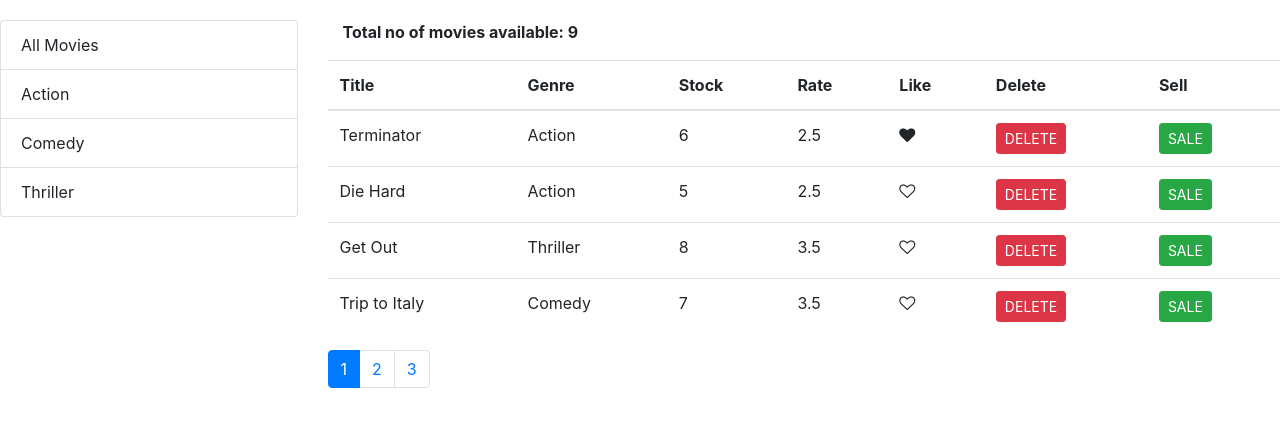
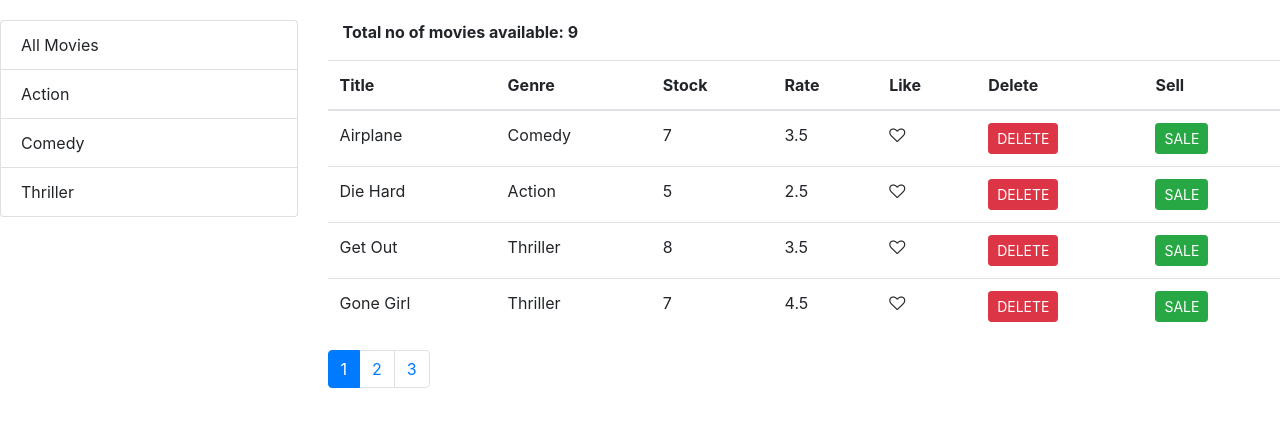
Before and after one commit to vamsiKrishna0315/Reactdummy, a React app: page / in a window 1280 px wide. Shown: the top 426 px of the page. Built offline with nearby package versions, Linux system fonts and the light colour scheme.

Commit message:
Sort added

```diff
--- a/src/components/Movies/movies.jsx
+++ b/src/components/Movies/movies.jsx
@@ -5,6 +5,7 @@
 import { paginate } from '../../utilis/paginate';
 import Filter from '../Movies/subComponents/filter';
 import MoviesTable from '../moviesTable';
+import _ from 'lodash';
 
 
 class Movies extends Component {
@@ -12,11 +13,13 @@
         movies: [],   //this is not the right way
         pageSize: 4,
         currentPage: 1,
-        genres: []
+        genres: [],
+        sortColumn: {path: 'title', order:'asc'}
+
     };
 
     componentDidMount() {
-        const genres = [{name: "All Movies"},...getGenres()]
+        const genres = [{_id: "",name: "All Movies"},...getGenres()]
         this.setState({ movies: getMovies(), genres })
     }
     handleGenreSelect = genre => {
@@ -45,6 +48,18 @@
         this.setState({ currentPage: page });
     };
 
+    handleSort = path =>{
+        const sortColumn  = {...this.state.sortColumn};
+        // console.log(sortColumn);
+        if (sortColumn.path === path)
+        sortColumn.order =sortColumn.order === 'asc' ? 'desc' : 'asc'
+        else {
+            sortColumn.path = path;
+            sortColumn.order = 'asc';
+        }
+       this.setState({sortColumn})
+    }
+
     handleSale = (movie) => {
         const movies = [...this.state.movies];
         const index = movies.findIndex((m) => m._id === movie._id);
@@ -58,11 +73,25 @@
 
     render() {
         const { length: count } = this.state.movies;
-        const { pageSize, currentPage, movies: allMovies, selectedGenre } = this.state;
+
+        const
+         {  pageSize,
+            currentPage,
+            movies: allMovies,
+            selectedGenre,
+            sortColumn } = this.state;
+
         if (count === 0) return <p className='container'>There are no movies</p>;
+
         const filtered = selectedGenre && selectedGenre._id ?
             allMovies.filter(m => m.genre._id === selectedGenre._id) : allMovies;
-        const movies = paginate(filtered, currentPage, pageSize);
+
+         const sorted =    _.orderBy(filtered, [sortColumn.path], [sortColumn.order]);
+
+        //  console.log(sorted);
+        //  console.log(sortColumn.path)
+        //  console.log(sortColumn.order)
+        const movies = paginate(sorted, currentPage, pageSize);
         return (
             <div className='row'>
                 <div className="col-3">
@@ -76,6 +105,7 @@
                 onLike = {this.handleLike}
                 onDelete = {this.handleDelete}
                 onSale={this.handleSale}
+                onSort = {this.handleSort}
                 />
 
                     <Pagination itemCount={filtered.length}
--- a/src/components/moviesTable.jsx
+++ b/src/components/moviesTable.jsx
@@ -4,15 +4,15 @@
 
 
 const MoviesTable = (props) => {
-    const { movies, onDelete, onLike,onSale } = props;
+    const { movies, onDelete, onLike,onSale, onSort } = props;
     return (
         <table className="table container">
                         <thead>
                             <tr >
-                                <th>Title</th>
-                                <th>Genre</th>
-                                <th>Stock</th>
-                                <th>Rate</th>
+                                <th onClick={() => onSort('title')}>Title</th>
+                                <th onClick={() => onSort('genre.name')}>Genre</th>
+                                <th onClick={() => onSort('numberInStock')}>Stock</th>
+                                <th onClick={() => onSort('dailyRentalRate')}>Rate</th>
                                 <th>Like</th>
                                 <th>Delete</th>
                                 <th>Sell</th>
```
